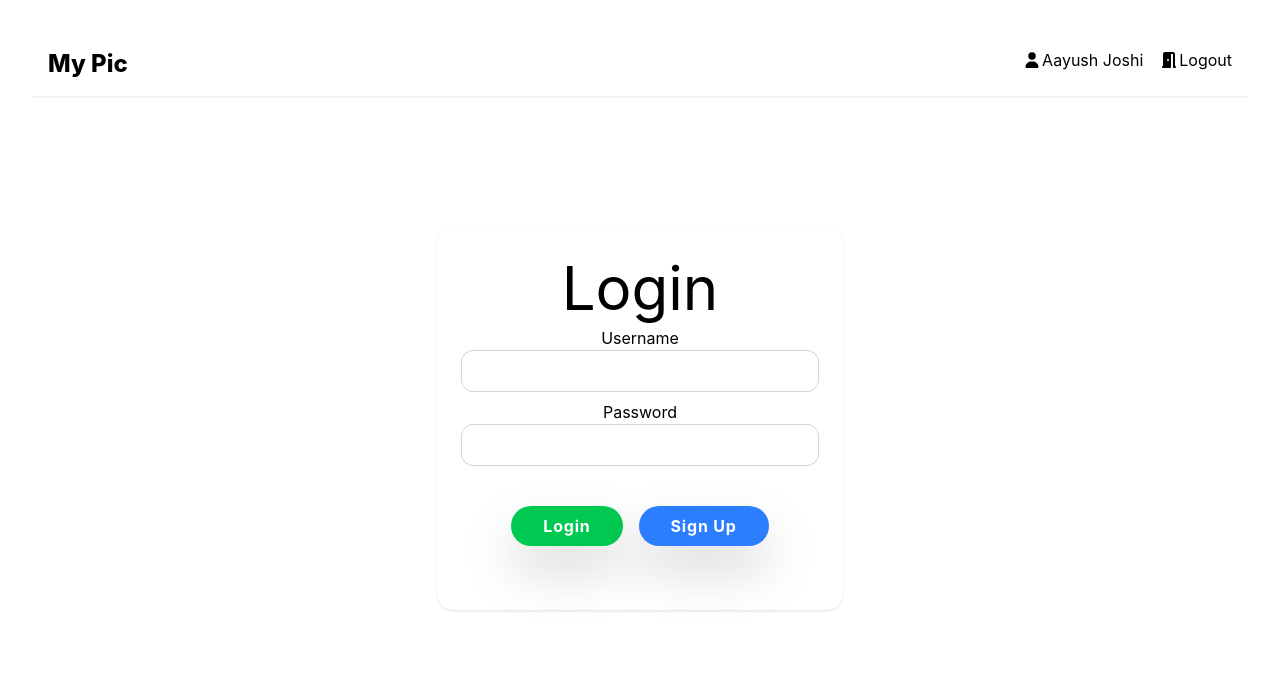
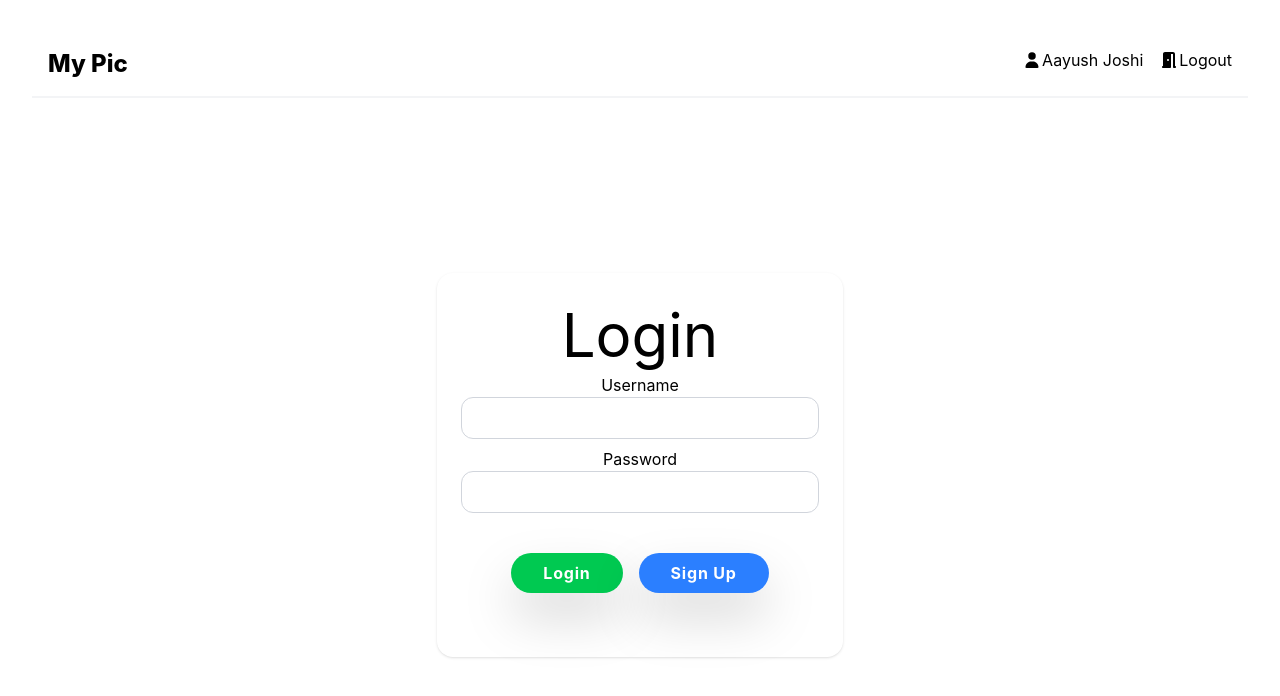
Before and after one commit to aayushjoshi2709/mypic, a React (Vite) app in the folder client/: page /login in a window 1280 px wide. Shown: the top 696 px of the page. Built offline with nearby package versions, Linux system fonts and the light colour scheme.

Commit message:
moved common form to form wrapper

```diff
--- /dev/null
+++ b/client/src/component/Wrapper/FormWrapper.tsx
@@ -0,0 +1,17 @@
+import { type PropsWithChildren } from "react";
+import Header from "../Header/Header";
+
+const FormWrapper = ({ children }: PropsWithChildren) => {
+  return (
+    <div className="flex flex-col h-screen">
+      <Header />
+      <main className="flex justify-center items-center h-full">
+        <div className="shadow shadow-black-200 p-4 py-8 w-1/3 rounded-2xl">
+          {children}
+        </div>
+      </main>
+    </div>
+  );
+};
+
+export default FormWrapper;
--- a/client/src/screen/Login/Login.tsx
+++ b/client/src/screen/Login/Login.tsx
@@ -1,5 +1,4 @@
 import { Link } from "react-router";
-import Header from "../../component/Header/Header";
 import FormInput, {
   type FormInputProps,
 } from "../../component/FormInput/FormInput";
@@ -7,6 +6,7 @@ import {
   RoundedButtonPrimary,
   RoundedButtonSecondary,
 } from "../../component/Button/RoundedButton";
+import FormWrapper from "../../component/Wrapper/FormWrapper";
 
 const Login = () => {
   const items: FormInputProps[] = [
@@ -24,10 +24,7 @@ const Login = () => {
     },
   ];
   return (
-    <div className="flex flex-col h-screen">
-      <Header />
-      <main className="flex justify-center content-center ">
-        <div className="shadow shadow-black-200 p-4 py-8 w-1/3 mt-32 rounded-2xl">
+    <FormWrapper>
       <h1 className="text-6xl text-center">Login</h1>
       <form>
         {items.map((item, idx) => {
@@ -40,9 +37,7 @@ const Login = () => {
           </Link>
         </div>
       </form>
-        </div>
-      </main>
-    </div>
+    </FormWrapper>
   );
 };
 
--- a/client/src/screen/SignUp/SignUp.tsx
+++ b/client/src/screen/SignUp/SignUp.tsx
@@ -7,6 +7,7 @@ import {
   RoundedButtonPrimary,
   RoundedButtonSecondary,
 } from "../../component/Button/RoundedButton";
+import FormWrapper from "../../component/Wrapper/FormWrapper";
 
 const SignUp = () => {
   const items: FormInputProps[] = [
@@ -36,10 +37,7 @@ const SignUp = () => {
     },
   ];
   return (
-    <div className="flex flex-col h-screen">
-      <Header />
-      <main className="flex justify-center content-center ">
-        <div className="shadow shadow-black-200 p-4 py-8 w-1/3 mt-32 rounded-2xl">
+    <FormWrapper>
       <h1 className="text-6xl text-center">Sign Up</h1>
       <form className="mt-6">
         {items.map((item, idx) => {
@@ -52,9 +50,7 @@ const SignUp = () => {
           </Link>
         </div>
       </form>
-        </div>
-      </main>
-    </div>
+    </FormWrapper>
   );
 };
 
```
Lines whose indentation alone changed are shown as unchanged.
